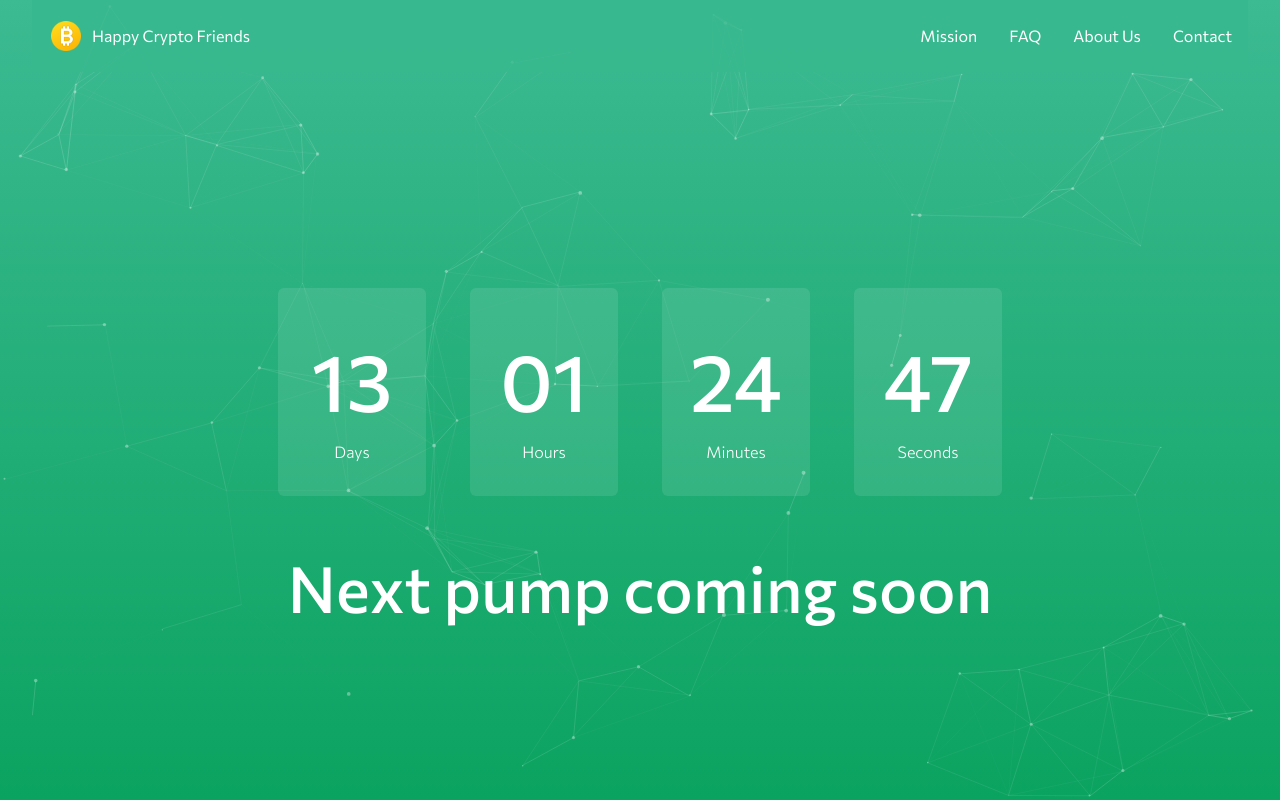
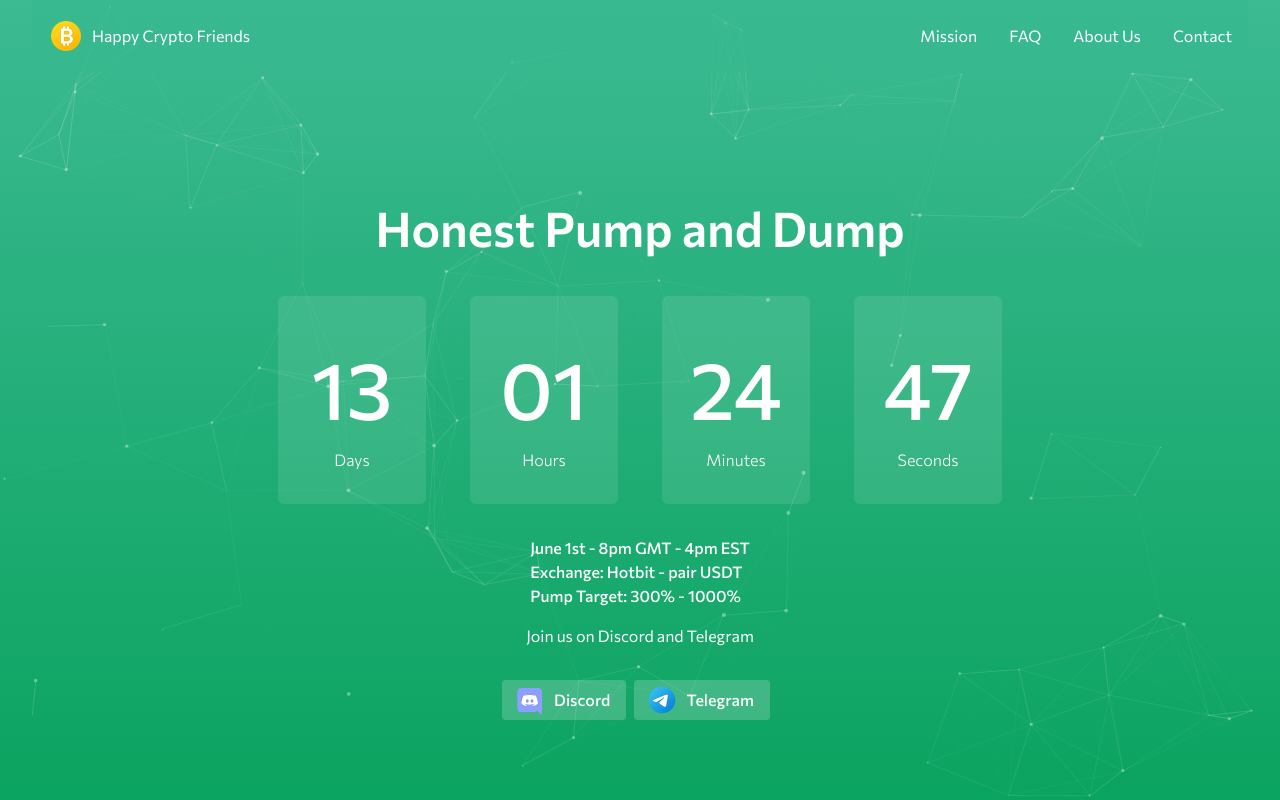
Before and after one commit to happycryptofriends/happycryptofriends.github.io, a Nuxt app: page / in a window 1280 px wide. Shown: the top 800 px of the page. Built offline with nearby package versions, Linux system fonts and the light colour scheme.

Commit message:
update landing

```diff
--- a/assets/public.scss
+++ b/assets/public.scss
@@ -78,6 +78,10 @@
   .icon {
     margin: 0 0.5rem 0 -0.5rem;
   }
+
+  & + h4 {
+    margin-top: 0
+  }
 }
 h4 {
   font-weight: 600;
--- a/components/MainMenu.vue
+++ b/components/MainMenu.vue
@@ -59,7 +59,7 @@
   padding: 0 2rem;
 
   .content {
-    background-color: rgba(56, 184, 142, 0.8);
+    background-color: rgba(56, 184, 142, 0.75);
     display: flex;
     justify-content: space-between;
     padding: 1rem 0;
--- a/layouts/default.vue
+++ b/layouts/default.vue
@@ -4,13 +4,15 @@
     <MainMenu />
     <Nuxt/>
     <div class="section footer">
-      <p>
+      <div class="left-footer">
         <nuxt-link
           to="/"
           class="menu-item is-small"
         >
           © 2021 Happy Crypto Friends
         </nuxt-link>
+      </div>
+      <div class="right-footer">
         <nuxt-link
           to="/terms"
           class="menu-item is-small"
@@ -23,7 +25,7 @@
         >
           Privacy Policy
         </nuxt-link>
-      </p>
+      </div>
     </div>
   </div>
 </template>
@@ -60,8 +62,13 @@
 }
 .footer {
   flex-direction: row;
-  justify-content: flex-start;
+  justify-content: space-between;
   padding-bottom: 1rem;
+
+  .left-footer, .right-footer {
+    display: flex;
+    align-items: center;
+  }
 
   .item {
     margin-right: 1rem;
--- a/pages/index.vue
+++ b/pages/index.vue
@@ -1,10 +1,40 @@
 <template>
   <div class="index-page">
     <div class="section">
+      <h1>Honest Pump and Dump</h1>
       <CountdownSection :deadline="deadline" />
-      <h1 class="coming-soon">
-        Next pump coming soon
-      </h1>
+      <h5>
+        June 1st - 8pm GMT - 4pm EST <br>
+        Exchange: Hotbit - pair USDT <br>
+        Pump Target: 300% - 1000%
+      </h5>
+      <p>Join us on Discord and Telegram</p>
+      <p>
+        <a
+          href="https://discord.gg/2WXEMAah"
+          target="_blank"
+          class="button"
+        >
+          <img
+            class="icon"
+            src="/icons/discord.svg"
+            alt="discrod"
+          />
+          Discord
+        </a>
+        <a
+          href=""
+          class="button"
+          target="_blank"
+        >
+          <img
+            class="icon"
+            src="/icons/telegram.svg"
+            alt="Telegram"
+          />
+          Telegram
+        </a>
+      </p>
     </div>
     <MissionSection />
     <FAQSection />
@@ -53,13 +83,10 @@
 
 <style lang="scss" scoped>
 .index-page {
-  padding-top: 10rem;
+  padding-top: 2rem;
 
-  .coming-soon {
-    font-size: 4rem;
-    color: white;
-    font-weight: 500;
-    text-align: center;
+  .countdown-section {
+    margin-bottom: 2rem;
   }
 }
 </style>
```
Also changed, not shown: 10 other files (tests, documents, lock files or other folders).
